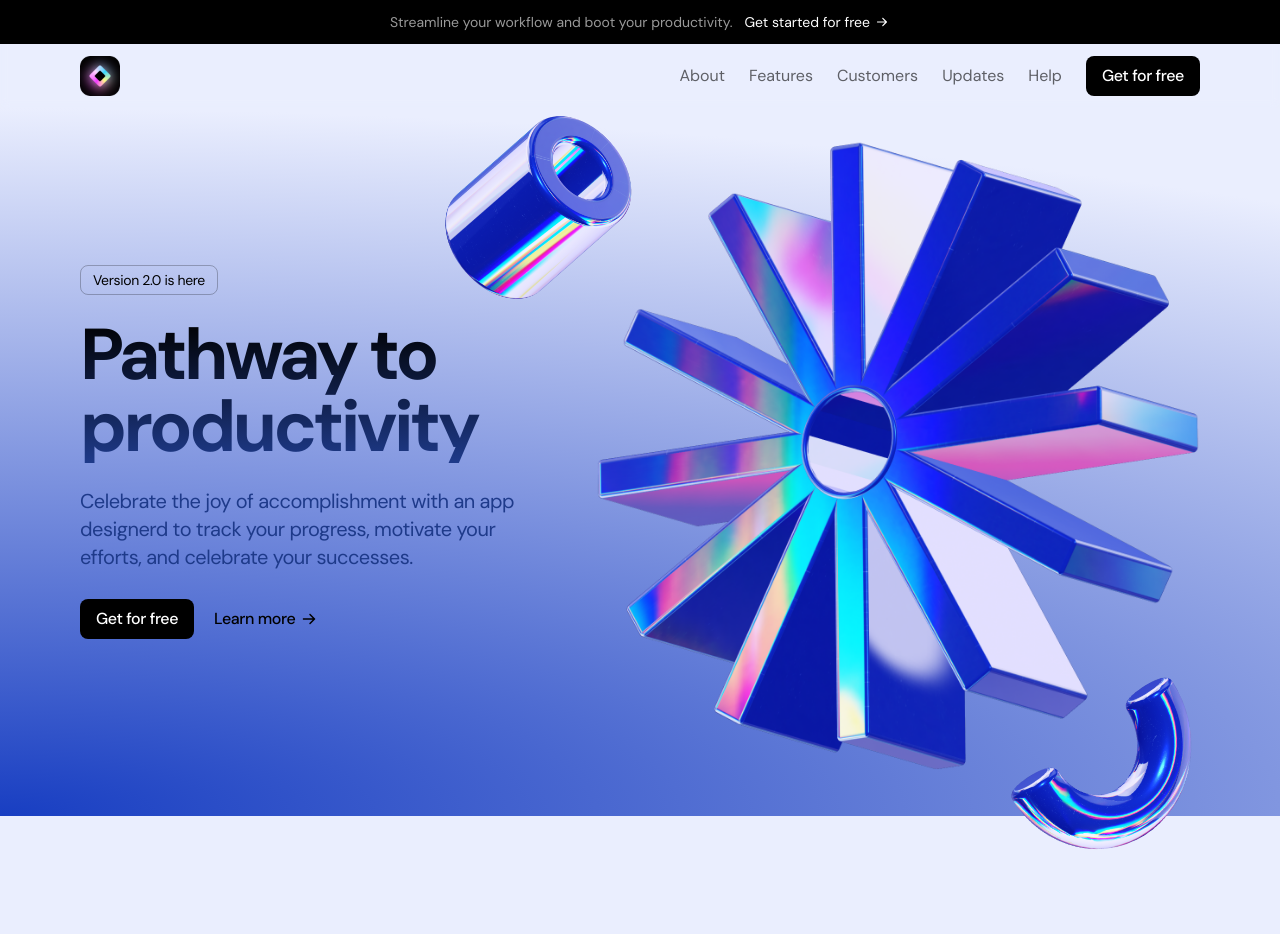
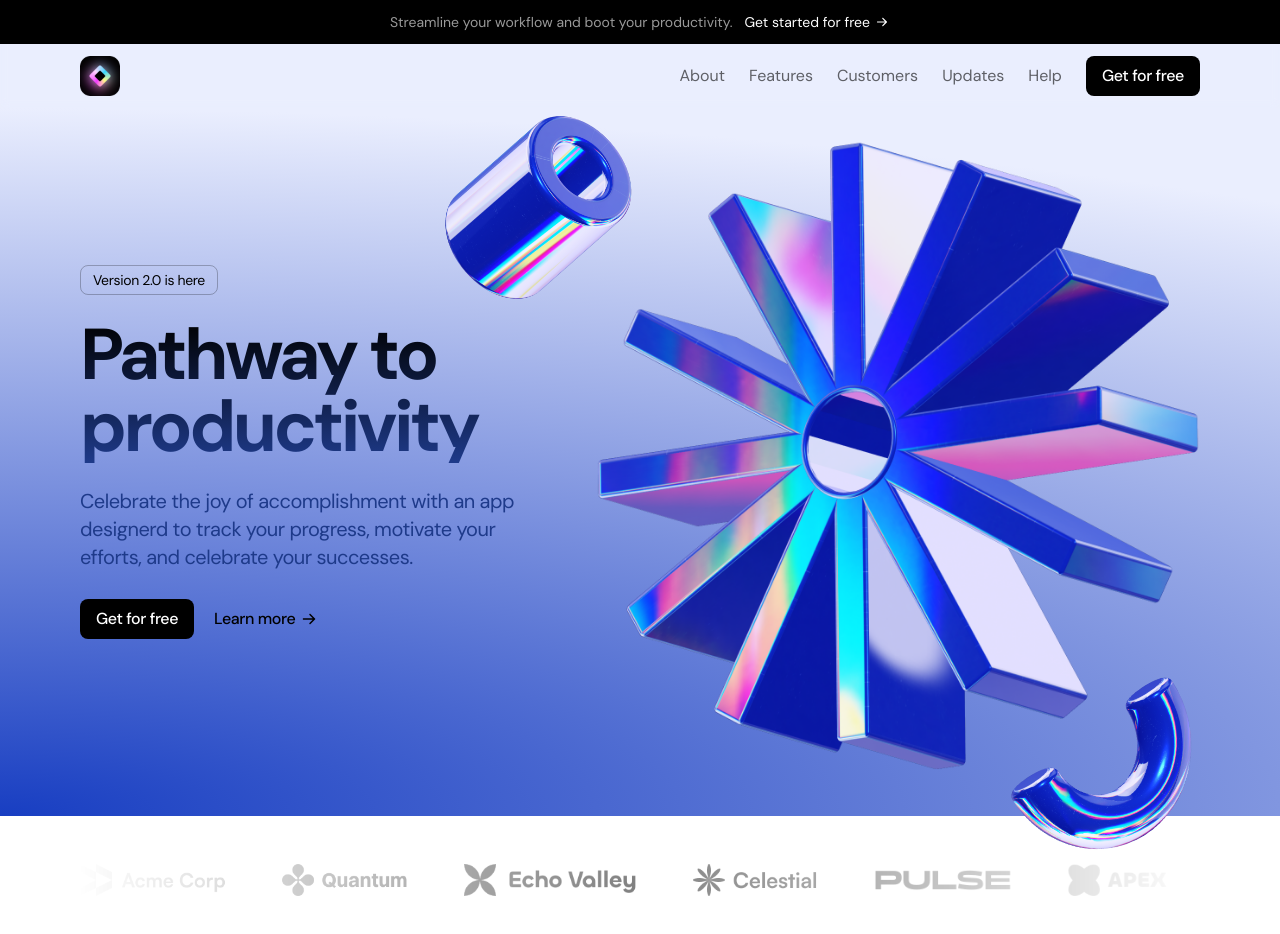
Before and after one commit to Shazzad998/saas-landing-page, a Next.js app: page / in a window 1280 px wide. Shown: the top 934 px of the page. Before the commit the page ends 912 px from the top, so only its background shows below. Built offline with nearby package versions, Linux system fonts and the light colour scheme.

Commit message:
Logo Ticker Section

```diff
--- a/src/app/page.tsx
+++ b/src/app/page.tsx
@@ -1,11 +1,13 @@
 import { Header } from "@/sections/Header";
 import { Hero } from "@/sections/Hero";
+import { LogoTicker } from "@/sections/LogoTicker";
 
 export default function Home() {
   return (
     <>
-    <Header/>
-    <Hero/>
+      <Header />
+      <Hero />
+      <LogoTicker />
     </>
   );
 }
--- a/src/sections/LogoTicker.tsx
+++ b/src/sections/LogoTicker.tsx
@@ -1,3 +1,34 @@
+import AcmeLogo from "@/assets/logo-acme.png";
+import QuantumLogo from "@/assets/logo-quantum.png";
+import EchoLogo from "@/assets/logo-echo.png";
+import CelestialLogo from "@/assets/logo-celestial.png";
+import PulseLogo from "@/assets/logo-pulse.png";
+import ApexLogo from "@/assets/logo-apex.png";
+import Image from "next/image";
+
 export const LogoTicker = () => {
-  return null;
+  return (
+    <section className=" py-8 md:py-12 bg-white">
+      <div className="container">
+        <div className=" flex overflow-hidden [mask-image:linear-gradient(to_right,transparent,black,transparent)]">
+          <div className="flex flex-none gap-14">
+            <Image src={AcmeLogo} alt="Acme Logo" className="h-8 w-auto" />
+            <Image
+              src={QuantumLogo}
+              alt="Quantum Logo"
+              className="h-8 w-auto"
+            />
+            <Image src={EchoLogo} alt="Echo Logo" className="h-8 w-auto" />
+            <Image
+              src={CelestialLogo}
+              alt="Celestial Logo"
+              className="h-8 w-auto"
+            />
+            <Image src={PulseLogo} alt="Pulse Logo" className="h-8 w-auto" />
+            <Image src={ApexLogo} alt="Apex Logo" className="h-8 w-auto" />
+          </div>
+        </div>
+      </div>
+    </section>
+  );
 };
```
